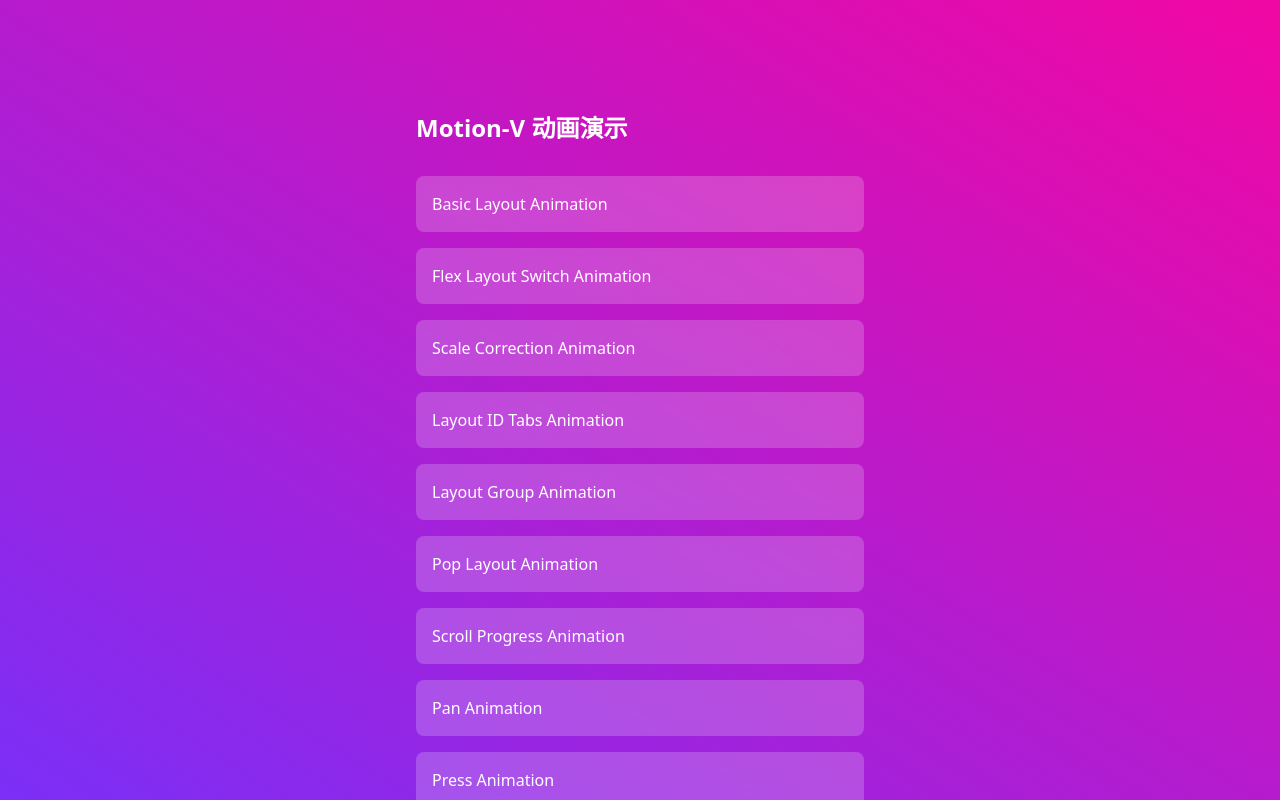
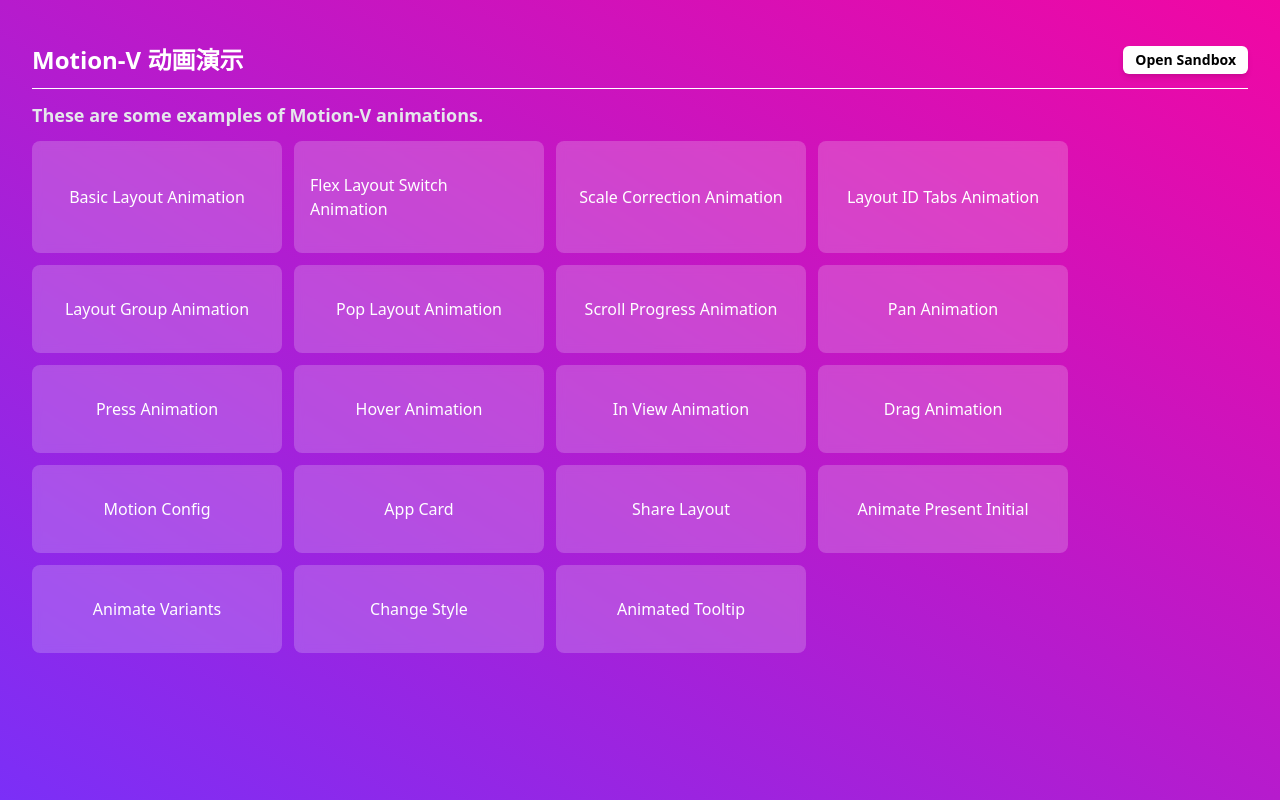
Before and after one commit to motiondivision/motion-vue, a Nuxt app in the folder playground/nuxt/: page / in a window 1280 px wide. Built offline with nearby package versions, Linux system fonts and the light colour scheme.

Commit message:
feat(playground): new layout for playground page

```diff
--- a/playground/nuxt/pages/index.vue
+++ b/playground/nuxt/pages/index.vue
@@ -20,20 +20,26 @@
   { path: '/change-style', name: 'Change Style' },
   { path: '/animated-tooltip', name: 'Animated Tooltip' },
 ]
-const isShow = ref(true)
+const isShow = ref(false)
 </script>
 
 <template>
-  <div class="flex flex-col p-8 h-screen overflow-auto bg-gradient-to-tr from-[#7b2ff7] to-[#f107a3]">
-    <div class="max-w-md mx-auto w-full space-y-4 mt-20">
-      <h1 class="text-2xl font-bold text-white mb-8">
-        Motion-V 动画演示
-      </h1>
+  <div class="p-8 h-screen overflow-auto bg-gradient-to-tr from-[#7b2ff7] to-[#f107a3]">
+    <h1 class="text-2xl flex max-sm:flex-col gap-2 place-items-center border-b border-white py-3 font-bold text-white">
+      Motion-V 动画演示
+      <button class="text-sm px-3 max-sm:ml-0 rounded-md shadow-md py-1 ml-auto bg-white hover:bg-gray-200 transition-all duration-300 text-black">
+        Open Sandbox
+      </button>
+    </h1>
+    <h2 class="text-lg font-semibold max-sm:text-center text-gray-200 py-3">
+      These are some examples of Motion-V animations.
+    </h2>
+    <div class="flex flex-wrap gap-3 max-sm:justify-center">
       <NuxtLink
         v-for="route in routes"
         :key="route.path"
         :to="route.path"
-        class="block p-4 bg-white/20 backdrop-blur-sm rounded-lg text-white hover:bg-white/30 transition-colors"
+        class="w-[250px] p-4 py-8 flex place-items-center justify-center bg-white/20 backdrop-blur-sm rounded-lg text-white hover:bg-white/30 transition-colors"
       >
         {{ route.name }}
       </NuxtLink>
```
